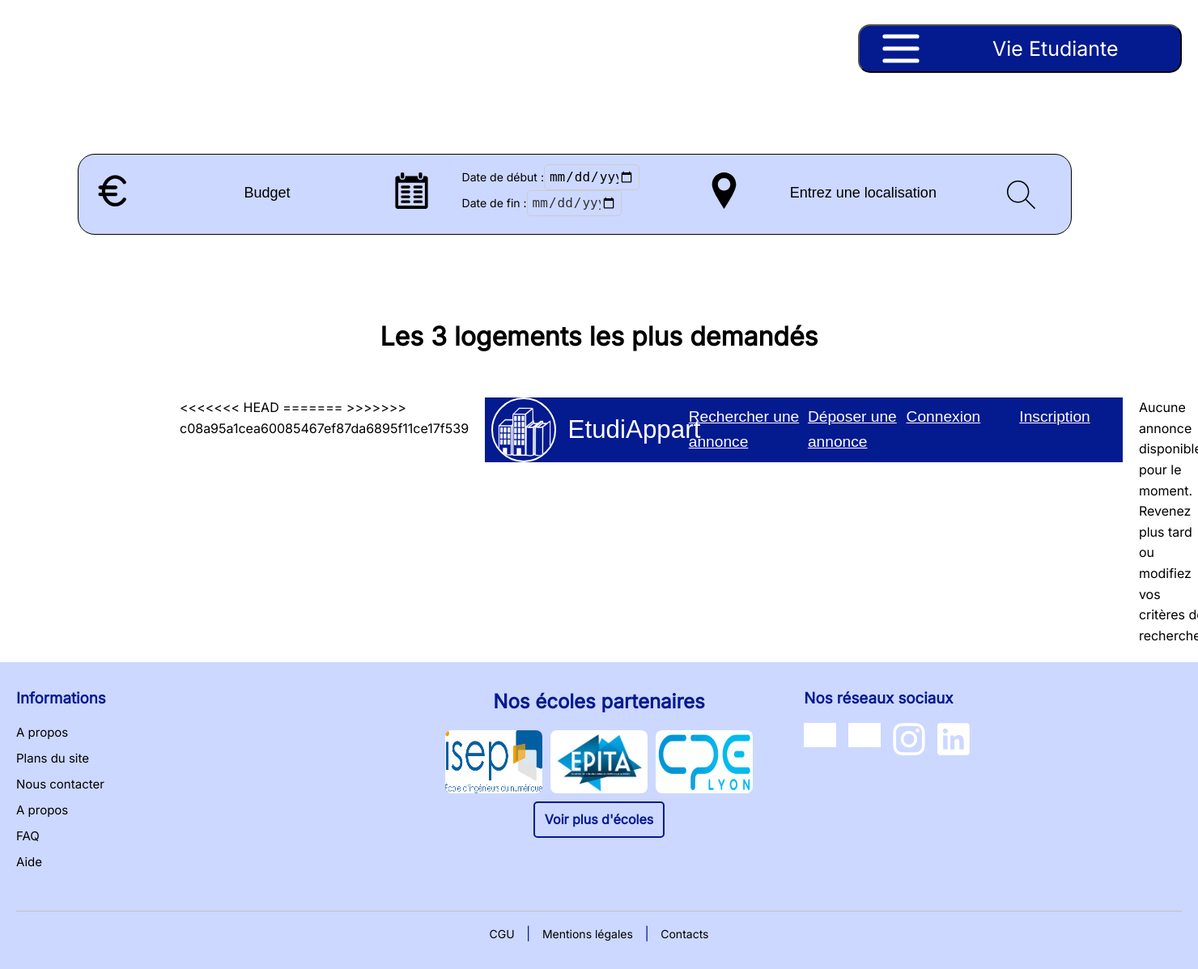
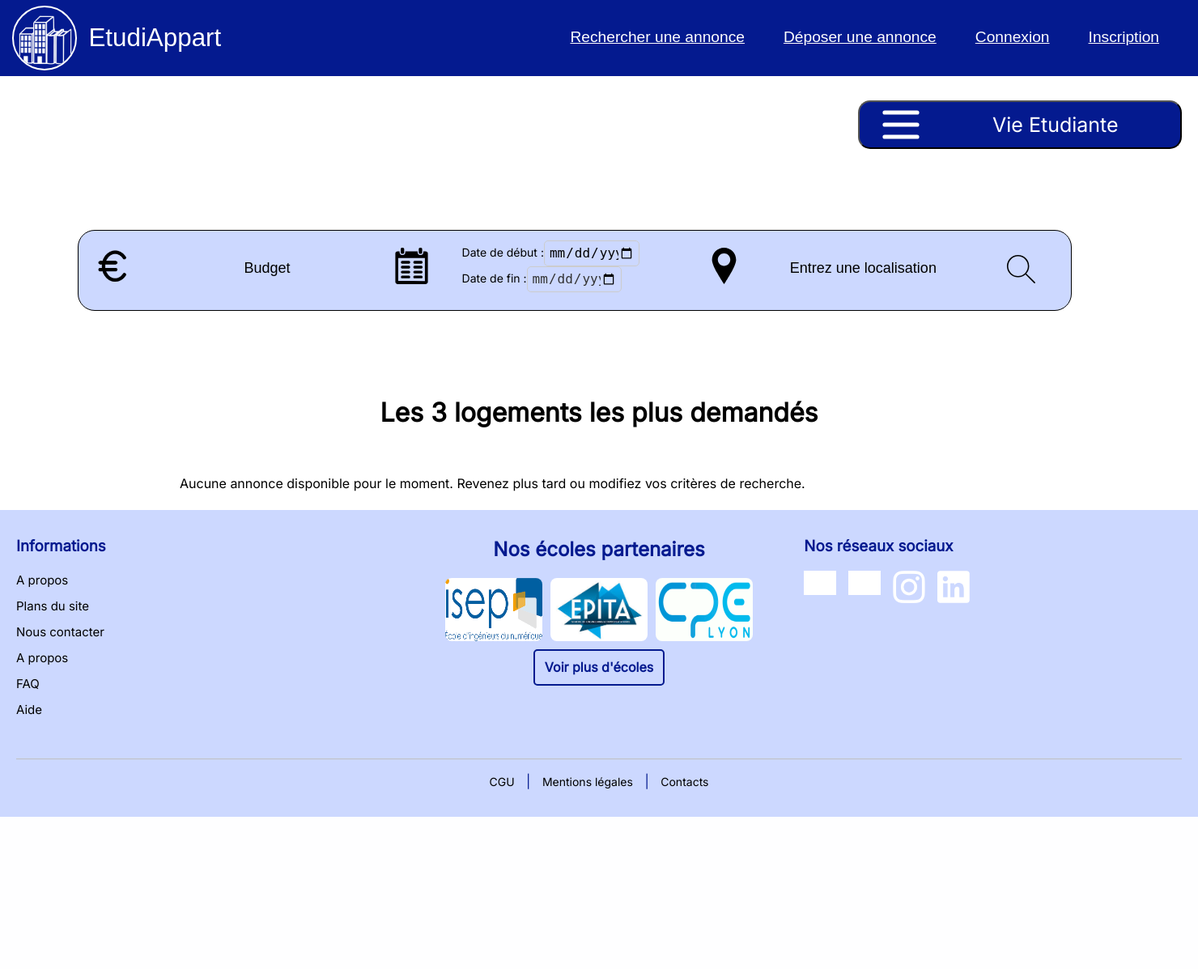
Before and after one commit to Lefa21/EtudiaAppart, a PHP site: page /EtudiaAppart/ in a window 1480 px wide. Shown: the whole page at 81% size. After the commit the page ends 1009 px from the top, so only its background shows below. Run offline with PHP 8.4, Linux system fonts and the light colour scheme; data that the repository does not hold is empty; some libraries are stand-ins or nearby versions; grey boxes are pictures that could not be loaded.

Commit message:
tout marche merge reussi

```diff
--- a/src/modules/home/vue_home.php
+++ b/src/modules/home/vue_home.php
@@ -10,7 +10,9 @@ class VueHome extends VueGenerique
     {
 
         public function __construct()
-    {}
+        {
+            parent::__construct();
+        }
 
 
 
@@ -50,6 +52,8 @@ class VueHome extends VueGenerique
             <script type="text/javascript" src="./src/scripts/search_address_home.js"></script>
             <link rel="stylesheet" href="./src/css/home.css">
             <main>
+
+
                 <section class="vie-etudiante">
                     <div class="dropdown">
                         <button class="v-e-btn">
--- a/src/template.php
+++ b/src/template.php
@@ -26,22 +26,18 @@ global $tampon; ?>
     <link rel="stylesheet" href="./src/css/utilities.css">
 </head>
 
-<<<<<<< HEAD
 <body class="<?php echo $model->getTheme() === 'dark' ? 'dark-theme' : 'light-theme'; ?>">
 
-<script id="adData" type="application/json">
-            <?= json_encode($adData['results']); ?>
-        </script>
-=======
-<body>
->>>>>>> c08a95a1cea60085467ef87da6895f11ce17f539
+    <script id="adData" type="application/json">
+        <?= json_encode($adData['results']); ?>
+    </script>
+
     <?php
-
 
     include __DIR__ . '/header.php';
     ?>
 
-        <?php echo $tampon; ?>
+    <?php echo $tampon; ?>
 
     <?php
 
```
Lines whose indentation alone changed are shown as unchanged.
